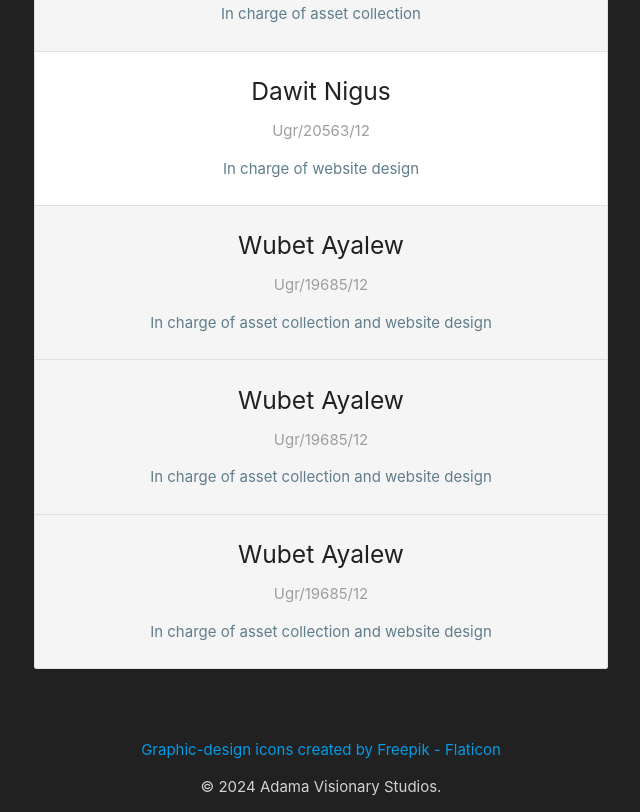
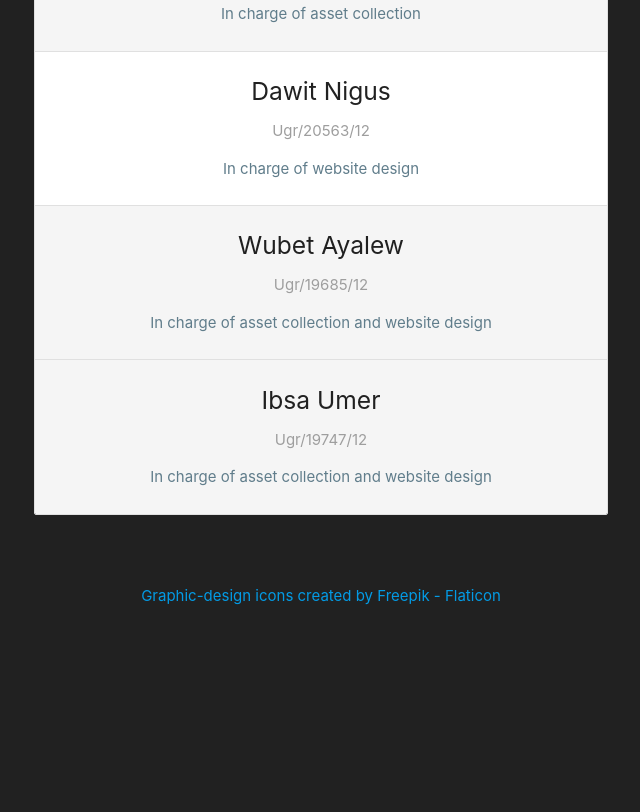
Before and after one commit to AVPr2024/MathVideo, a plain HTML site: page index.html in a window 1280 px wide. Shown: the part 2391-3203 px from the top of the page, without its empty margins (319-959 px from the left). After the commit the page ends 3048 px from the top, so only its background shows below. Drawn offline with nearby package versions, Linux system fonts and the light colour scheme; a web font is replaced by a local one.

Commit message:
final html

```diff
--- a/index.html
+++ b/index.html
@@ -246,20 +246,14 @@
             </li>
             <li class="collection-item grey lighten-4">
               <!-- <img src="assets/images/Ava5.png" alt="" class="circle" /> -->
-              <h5>Wubet Ayalew</h5>
-              <p class="grey-text">Ugr/19685/12</p>
+              <h5>Ibsa Umer
+                </h5>
+              <p class="grey-text">Ugr/19747/12</p>
               <p class="blue-grey-text">
                 In charge of asset collection and website design
               </p>
             </li>
-            <li class="collection-item grey lighten-4">
-              <!-- <img src="assets/images/Ava5.png" alt="" class="circle" /> -->
-              <h5>Wubet Ayalew</h5>
-              <p class="grey-text">Ugr/19685/12</p>
-              <p class="blue-grey-text">
-                In charge of asset collection and website design
-              </p>
-            </li>
+
           </ul>
         </div>
       </div>
@@ -274,7 +268,7 @@
       >
       <!-- <a class="center" href="https://www.flaticon.com/free-icons/creative-cloud" title="creative cloud icons">Creative cloud icons created by Maniprasanth - Flaticon</a> -->
       <div class="footer-copyright grey darken-4">
-        <div class="container left">&copy; 2024 Adama Visionary Studios.</div>
+        <!-- <div class="container left">&copy; 2024 Adama Visionary Studios.</div> -->
       </div>
     </footer>
 
```
